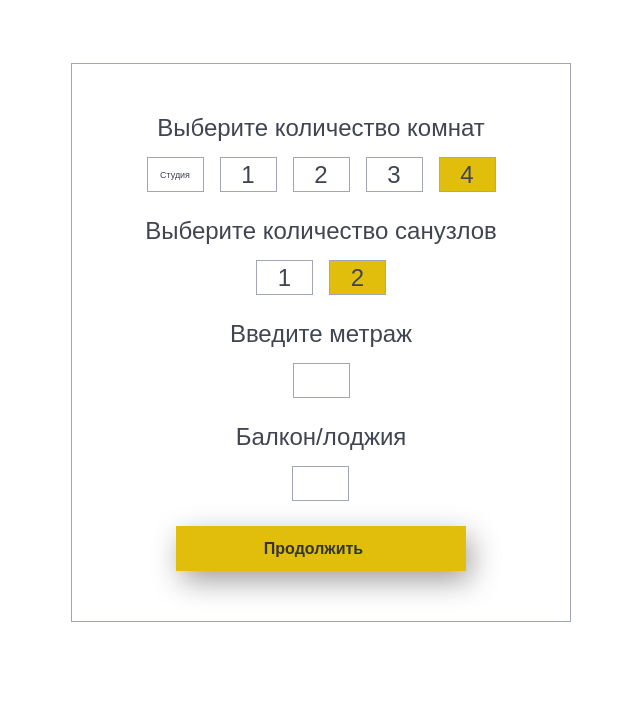
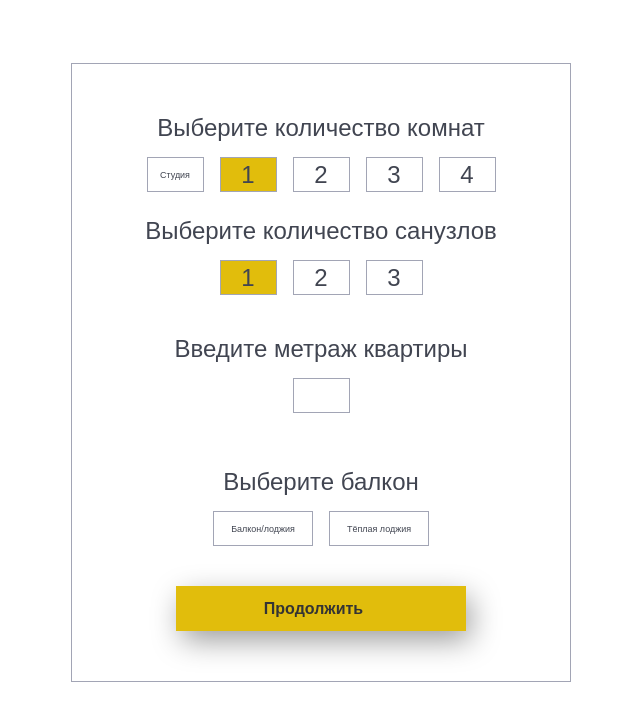
Before and after one commit to mirexdoors/yabereg-config, a Vue app: page / in a window 1280 px wide. Shown: the top 720 px of the page, without its empty margins (319-959 px from the left). Built offline with nearby package versions, Linux system fonts and the light colour scheme; a web font is replaced by a local one.

Commit message:
-- сделал условие для отображения блока с изображениями

```diff
--- a/src/App.vue
+++ b/src/App.vue
@@ -1,8 +1,30 @@
 <template>
   <div id="app">
-    <router-view/>
+    <Start v-if="!isCalc" @moveToCalc="moveToCalc"/>
+    <Main v-else/>
   </div>
 </template>
+
+<script>
+  import Start from './views/Start.vue';
+  import Main from './views/Main.vue';
+
+  export default {
+    name: 'Home',
+    data: () => ({
+      isCalc: false,
+    }),
+    methods: {
+      moveToCalc() {
+        this.isCalc = true;
+      }
+    },
+    components: {
+      Main,
+      Start,
+    },
+  };
+</script>
 
 <style>
   @font-face {
@@ -20,9 +42,10 @@
     font-weight: bold;
     font-style: normal;
   }
+
   @font-face {
     font-family: 'Glyphicons Halflings';
-    font-display:swap;
+    font-display: swap;
     src: url('./assets/fonts/glyphicons-halflings-regular.eot');
     src: url('./assets/fonts/glyphicons-halflings-regular.eot?#iefix') format("embedded-opentype"),
     url('./assets/fonts/glyphicons-halflings-regular.woff2') format("woff2"),
@@ -31,21 +54,24 @@
     url('./assets/fonts/glyphicons-halflings-regular.svg#glyphicons_halflingsregular') format("svg")
   }
 
-  #app  * {
+  #app * {
     font-family: 'Gotham Pro', sans-serif;
     box-sizing: border-box;
   }
+
   #app {
 
     height: 100%;
     margin: 0 auto;
   }
+
   ul {
     margin-block-start: 0;
     margin-block-end: 0;
     padding-inline-start: 0;
     list-style-type: none;
   }
+
   button {
     padding: 0;
     border: none;
@@ -54,18 +80,22 @@
     background-color: transparent;
     cursor: pointer;
   }
+
   input {
     outline: none;
   }
+
   input::-webkit-outer-spin-button,
   input::-webkit-inner-spin-button {
     -webkit-appearance: none;
     margin: 0;
   }
+
   input[type=number] {
     text-align: center;
     -moz-appearance: textfield;
   }
+
   .optionItem {
     position: relative;
     z-index: 0;
@@ -105,6 +135,7 @@
     width: 100%;
     height: 100%;
   }
+
   .btn {
     display: flex;
     justify-content: center;
@@ -113,18 +144,21 @@
     font-size: 1rem;
     font-weight: bold;
     color: #343434;
-    outline: none!important;
+    outline: none !important;
     background-color: #e1bd0c;
-    transition: background-color 0.5s,color 0.5s,border .5s;
-    box-shadow: 5px 10px 30px -1px rgba(0,0,0,0.4);
+    transition: background-color 0.5s, color 0.5s, border .5s;
+    box-shadow: 5px 10px 30px -1px rgba(0, 0, 0, 0.4);
   }
+
   .btn:hover {
-    background-color:  #f0d400;
+    background-color: #f0d400;
   }
+
   .btn span.text {
     position: relative;
     padding: 0 45px 0 30px;
   }
+
   .btn span.text:before {
     content: "\e080";
     position: absolute;
@@ -141,6 +175,7 @@
     -webkit-transition: right 1s;
     transition: right 1s;
   }
+
   .btn:hover span.text:before {
     right: 15px;
   }
--- a/src/components/DecorImages.vue
+++ b/src/components/DecorImages.vue
@@ -29,7 +29,7 @@
     methods: {
       checkInput(section, event) {
         const { target } = event;
-        this.$store.commit('changeChecked', { id: section, checked: target.id });
+        this.$store.commit('changeChecked', { id: section, type: 'image', checked: target.id });
       }
     }
   };
--- a/src/components/DecorInputs.vue
+++ b/src/components/DecorInputs.vue
@@ -19,13 +19,13 @@
   export default {
     props: {
       items: Array,
-      checkedInputs: Object
+      checkedInputs: String
     },
     name: 'decorInputs',
     methods: {
       checkInput(section, event) {
         const { target } = event;
-        this.$store.commit('changeChecked', { id: section, checked: target.id });
+        this.$store.commit('changeChecked', { id: section, type: 'type', checked: target.id });
       }
     }
   };
--- a/src/components/DecorOptions.vue
+++ b/src/components/DecorOptions.vue
@@ -32,7 +32,7 @@
     methods: {
       checkInput(section, event) {
         const { target } = event;
-        this.$store.commit('changeChecked', { id: section, checked: target.id });
+        this.$store.commit('changeChecked', { id: section, type: 'option', checked: target.id });
       }
     }
   };
--- a/src/components/StartChoose.vue
+++ b/src/components/StartChoose.vue
@@ -5,7 +5,7 @@
       <div class="chooseBlock__inputs">
         <div class="chooseBlock__item"
              v-for="(amount, index) in
-               roomAmoutVariants"
+               roomVariants"
              :key="amount.value"
         >
           <input
@@ -13,11 +13,12 @@
             type="radio"
             class="chooseBlock__inputRadio"
             :id="`rooms${index}`"
+            :value="amount.value"
             name="rooms">
           <label :class="setSmallFontSize(amount.isSmall)"
                  class="chooseBlock__btn chooseBlock__label"
                  :for="`rooms${index}`">
-            {{amount.value}}
+            {{amount.text}}
           </label>
         </div>
       </div>
@@ -27,12 +28,13 @@
       <div class="chooseBlock__inputs ">
         <div class="chooseBlock__item"
              v-for="(amount, index) in
-               wcAmountVariants"
+               wcVariants"
              :key="amount.value"
         >
           <input
             v-model="wcAmount"
             type="radio"
+            :value="amount.value"
             class="chooseBlock__inputRadio"
             :id="`wc${index}`"
             name="wc">
@@ -44,21 +46,40 @@
         </div>
       </div>
     </div>
-    <div class="start__block chooseBlock">
-      <div class="chooseBlock__text">Введите метраж</div>
+    <div class="start__block chooseBlock chooseBlock--wide" :class="isErrorFootage ?
+    'chooseBlock--error' : ''">
+      <div class="chooseBlock__text">Введите метраж квартиры</div>
       <div class="chooseBlock__inputs">
         <input class="chooseBlock__btn chooseBlock__btn--input chooseBlock__item" type="number"
-               min="0">
+               min="0" v-model="footage" @input="isErrorFootage = false">
       </div>
     </div>
-    <div class="start__block chooseBlock">
-      <div class="chooseBlock__text">Балкон/лоджия</div>
+    <div class="start__block chooseBlock chooseBlock--wide" :class="isErrorBalcony ?
+    'chooseBlock--error' : ''">
+      <div class="chooseBlock__text">Выберите балкон</div>
       <div class="chooseBlock__inputs">
-        <input class="chooseBlock__btn chooseBlock__btn--input chooseBlock__item" type="number"
-               min="0">
+        <div class="chooseBlock__item"
+             v-for="(amount, index) in
+               balconyVariants"
+             :key="amount.value"
+        >
+          <input
+            v-model="balcony"
+            type="radio"
+            :value="amount.value"
+            class="chooseBlock__inputRadio"
+            :id="`balcony${index}`"
+            @change="isErrorBalcony = false"
+            name="balcony">
+          <label
+            class="chooseBlock__btn chooseBlock__btn--wide chooseBlock__btn--smallText chooseBlock__label"
+            :for="`balcony${index}`">
+            {{amount.text}}
+          </label>
+        </div>
       </div>
     </div>
-    <router-link to="/calc" class="submitBtn btn"><span class="text">Продолжить</span></router-link>
+    <button class="submitBtn btn" @click="moveToCalc"><span class="text">Продолжить</span></button>
   </div>
 </template>
 
@@ -66,24 +87,49 @@
   export default {
     name: 'StartChoose',
     data: () => ({
-      roomAmout: null,
-      wcAmount: null,
-      roomAmoutVariants: [
+      isErrorFootage: null,
+      isErrorBalcony: null,
+      roomAmout: 1,
+      footage: null,
+      wcAmount: 1,
+      balcony: null,
+      balconyVariants: [
         {
-          value: 'Студия',
-          isSmall: true
+          text: 'Балкон/лоджия',
+          value: 1,
         },
+        {
+          text: 'Тёплая лоджия',
+          value: 0,
+        },
+      ],
+      roomVariants: [
+        {
+          value: 0,
+          isSmall: true,
+          text: 'Студия'
+        },
+        { value: 1, text: 1},
+        { value: 2, text: 2},
+        { value: 3, text: 3},
+        { value: 4, text: 4},
+      ],
+      wcVariants: [
         { value: 1, },
         { value: 2, },
         { value: 3, },
-        { value: 4, },
-      ],
-      wcAmountVariants: [
-        { value: 1, },
-        { value: 2, },
       ],
     }),
     methods: {
+      moveToCalc() {
+        if (this.footage > 0 && this.balcony) {
+          this.$emit('moveToCalc');
+        }
+        if (this.footage < 1)  this.isErrorFootage = true;
+
+        if (!this.balcony) this.isErrorBalcony = true;
+
+      },
       setSmallFontSize(bool) {
         return bool ? 'chooseBlock__btn--smallText' : '';
       }
@@ -91,7 +137,6 @@
   };
 </script>
 
-<!-- Add "scoped" attribute to limit CSS to this component only -->
 <style scoped>
   .start {
     display: flex;
@@ -109,8 +154,14 @@
     flex-direction: column;
     align-items: center;
     margin-bottom: 25px;
+
   }
-
+  .chooseBlock.chooseBlock--wide {
+    padding: 15px;
+  }
+  .chooseBlock.chooseBlock--error {
+    border: 1px solid red;
+  }
   .chooseBlock__text {
     font-size: 1.5rem;
     color: #414551;
@@ -143,6 +194,10 @@
     border: 1px solid #A2A5B5;
   }
 
+  .chooseBlock__btn.chooseBlock__btn--wide {
+    width: 100px;
+  }
+
   .chooseBlock__inputRadio {
     position: absolute;
     top: 0;
@@ -172,6 +227,7 @@
       padding: 50px;
     }
   }
+
   @media all and (max-width: 1024px) {
     .start {
       padding: 40px 70px;
@@ -203,6 +259,7 @@
     .chooseBlock {
       margin-bottom: 15px;
     }
+
     .chooseBlock__text {
       padding-bottom: 10px;
     }
@@ -212,6 +269,7 @@
     .start {
       width: 320px;
     }
+
     .submitBtn {
       width: 250px;
     }
--- a/src/main.js
+++ b/src/main.js
@@ -1,12 +1,10 @@
 import Vue from 'vue';
 import App from './App.vue';
-import router from './router';
-import {store} from './store';
+import { store } from './store';
 
 Vue.config.productionTip = false;
 
 new Vue({
-  router,
   store,
   render: (h) => h(App),
 }).$mount('#app');
--- a/src/views/Main.vue
+++ b/src/views/Main.vue
@@ -68,16 +68,14 @@
         const checkedInputs = this.$store.state.Result.checkedInputs;
         //2. получаем все блоки
         const sections = this.settings[this.settingSteps[this.currentSetting]].sections;
-        const notChecked = sections.filter(section => {
-          return !checkedInputs.hasOwnProperty(section.ID);
-        });
+        const notChecked = sections.filter(section => !checkedInputs.hasOwnProperty(section.ID));
         if (notChecked.length > 0) {
-          //ставим error и переходим к элементу
           const firstId = notChecked[0].ID;
           this.error = Number(firstId);
           const component = this.$refs[firstId][0].$el;
-          console.log(component);
-          component.scrollIntoView({ behavior: 'smooth' });
+          const yOffset = -60;
+          const y = component.getBoundingClientRect().top + window.pageYOffset + yOffset;
+          window.scrollTo({ top: y, behavior: 'smooth' });
         } else {
 
           if (val === 'result') {
@@ -106,8 +104,9 @@
           const firstId = notChecked[0].ID;
           this.error = Number(firstId);
           const component = this.$refs[firstId][0].$el;
-          console.log(component);
-          component.scrollIntoView({ behavior: 'smooth' });
+          const yOffset = -60;
+          const y = component.getBoundingClientRect().top + window.pageYOffset + yOffset;
+          window.scrollTo({ top: y, behavior: 'smooth' });
         } else {
           this.error = 0;
           //сравниваем, если нет, то возвращаем к блоку
--- a/src/views/Start.vue
+++ b/src/views/Start.vue
@@ -1,11 +1,10 @@
 <template>
   <div class="start_wrapper">
-    <StartChoose />
+    <StartChoose @moveToCalc="moveToCalc" />
   </div>
 </template>
 
 <script>
-// @ is an alias to /src
 import StartChoose from '@/components/StartChoose.vue';
 
 export default {
@@ -13,6 +12,11 @@ export default {
   components: {
     StartChoose,
   },
+  methods: {
+    moveToCalc() {
+      this.$emit('moveToCalc');
+    }
+  }
 };
 </script>
 <style scoped>
```
Also changed, not shown: src/components/DecorBlock.vue (+30 -13 lines), src/router/index.js (deleted, +0 -29 lines), src/store/modules/result.js (+16 -1 lines).
